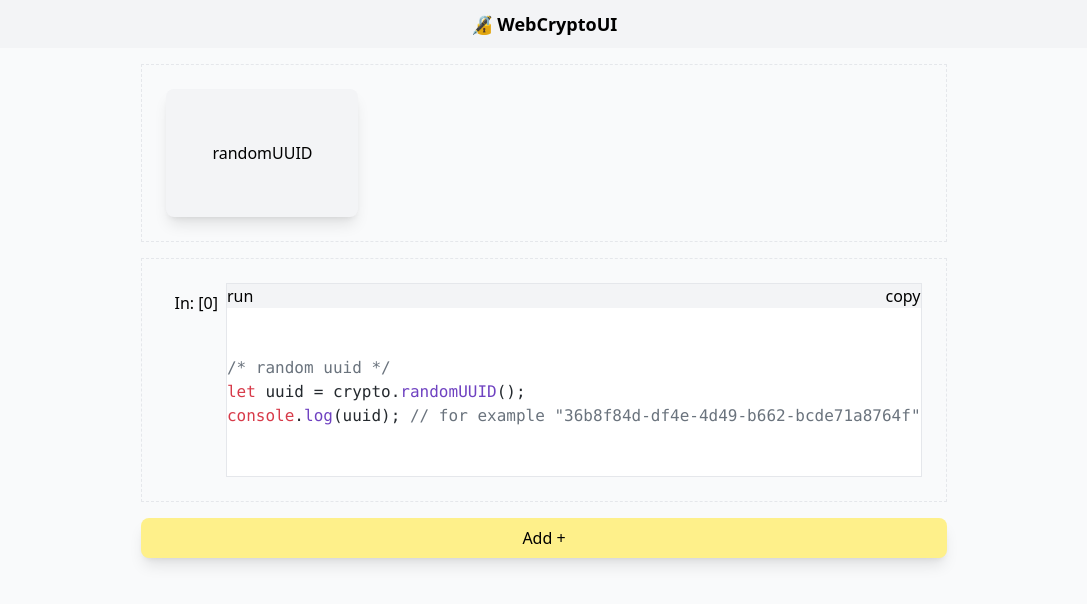
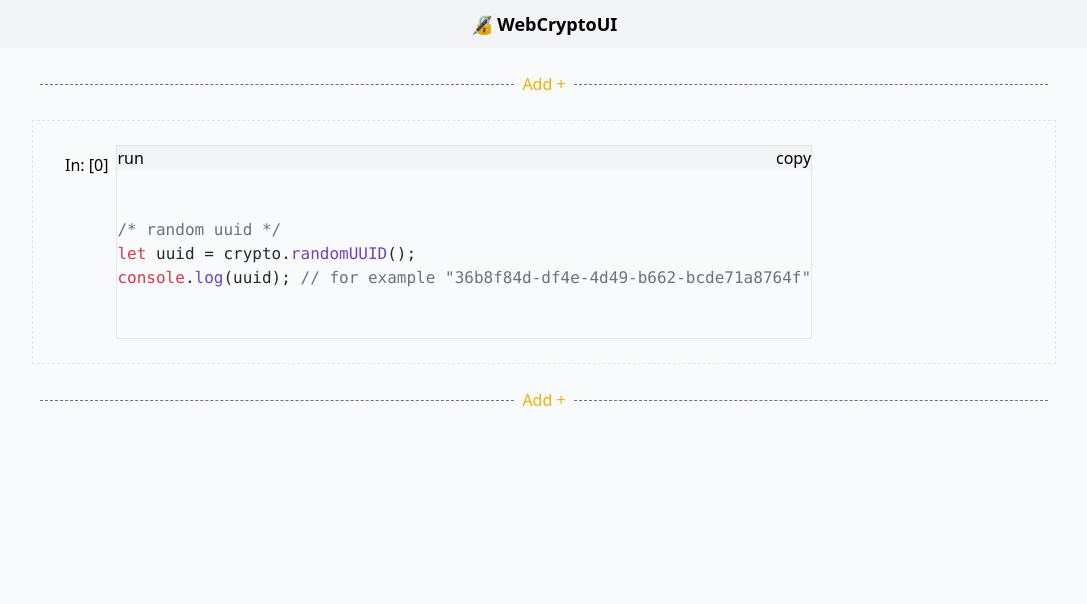
Before and after one commit to gradientsearch/WebCryptoUI, a SvelteKit app: page / in a window 1280 px wide. Both pictures are taken after a click on the button "randomUUID". Shown: the top 604 px of the page, without its empty margins (96-1183 px from the left). Built offline with nearby package versions, Linux system fonts and the light colour scheme.

Commit message:
add initial add flow

```diff
--- a/src/routes/+page.svelte
+++ b/src/routes/+page.svelte
@@ -1,7 +1,37 @@
 <script lang="ts">
 	import 'highlight.js/styles/github.css';
-	import RandomUuid from './components/randomUUID.svelte';
 	import Methods from './components/methods.svelte';
+	import AddMethod from './components/addMethod.svelte';
+	import { MethodService, type Method, type MethodFunctions } from './services/methods.service';
+	import { getComponent } from './components';
+
+	function showMethods(idx: number) {
+		let m: Method = {
+			methodType: 'methods',
+			idx: idx
+		};
+		methods.splice(m.idx, 0, m);
+        console.log(methods)
+	}
+
+	function create(m: Method) {
+		methods.splice(m.idx, 0, m);
+		console.log(methods, m);
+	}
+
+	function update(m: Method) {}
+
+	function deleteFn(m: Method) {}
+
+	let fnMethods: MethodFunctions = {
+		create: create,
+		update: update,
+		delete: deleteFn
+	};
+
+	let methodService = $state(new MethodService(fnMethods));
+
+	let methods: Method[] = $state([]);
 </script>
 
 <header class="bg-base-100 sticky top-0 flex h-[48px] items-center justify-center p-1">
@@ -11,44 +41,27 @@
 </header>
 
 <div class="flex h-full w-full justify-center">
-	<div class="max-w-5xl">
-		<Methods></Methods>
-		<!--  code  -->
-		{#if true}
-			<RandomUuid></RandomUuid>
+	<div class="w-full max-w-5xl">
+		{#if methods.length === 0}
+			<div class="w-[100%]">
+				<Methods bind:methodService idx={0}></Methods>
+			</div>
 		{/if}
 
-		{#if false}
-			<div class="mt-4 flex flex-row">
-				<div>(sidebar)</div>
+		{#each methods as m, idx}
+			{#if idx === 0}
+				<AddMethod bind:fn={create} idx={0}></AddMethod>
+			{/if}
+			{#if m.methodType === 'methods'}
+				{@const Component = getComponent(m.methodType)}
 
-				<div class=" border-base-200 flex min-w-[500px] flex-row items-start border">
-					<div class="flex-col">
-						<div class="flex min-w-[100%] justify-between">parameters</div>
-
-						<span class="border-base-200 flex min-w-[100%] flex-1 border-t border-dotted"></span>
-
-						<div>Code</div>
-					</div>
-				</div>
-			</div>
-		{/if}
-		<!--  Add button  -->
-
-		<button
-			class="bg-primary-200 w-100 mt-4 flex min-w-[100%] items-center justify-center rounded-lg p-2 shadow-lg"
-		>
-			<div class="w-100 flex flex-row">
-				<span>Add +</span>
-			</div>
-
-			<div></div>
-		</button>
+				<Component idx={idx} bind:methodService></Component>
+			{:else}
+				{@const Component = getComponent(m.methodType)}
+				<Component idx={idx}></Component>
+				<AddMethod bind:fn={showMethods} idx={idx + 1}></AddMethod>
+			{/if}
+			<!-- <Methods bind:methodService idx={idx + 1}></Methods> -->
+		{/each}
 	</div>
 </div>
-
-<style>
-	pre {
-		@apply bg-base-50;
-	}
-</style>
--- a/src/routes/components.ts
+++ b/src/routes/components.ts
@@ -1,23 +1,24 @@
-import RandomUuid from "./components/randomUUID.svelte";
-
+import Methods from './components/methods.svelte';
+import RandomUuid from './components/randomUUID.svelte';
 
 export let components = {
-    "randomUUID": {
+	randomUUID: {
 		component: RandomUuid,
-        order: 1,
+		order: 1
 	}
-}
+};
 
-
-export function getSortedComponents(): string[]{
+export function getSortedComponents(): string[] {
 	return Object.keys(components).sort((a, b) => {
-        return components[a].order < components[b].order ? 0 : 1
-    })
+		return components[a].order < components[b].order ? 0 : 1;
+	});
 }
 
 export function getComponent(type: string) {
 	switch (type) {
 		case 'randomUUID':
-            return RandomUuid
+			return RandomUuid;
+		case 'methods':
+			return Methods;
 	}
 }
--- /dev/null
+++ b/src/routes/components/addMethod.svelte
@@ -0,0 +1,14 @@
+<script lang="ts">
+	let { fn = $bindable<Function>(), idx = $bindable<number>() } = $props();
+</script>
+
+<button
+	onclick={() => fn(idx)}
+	class=" w-100 mt-4 flex min-w-[100%] items-center justify-center p-2"
+>
+	<div class="flex w-[100%] flex-row items-center">
+		<span class="border-base-500 h-[1px] w-[100%] flex-1 border-t border-dashed"></span>
+		<span class="text-primary-500 px-2">Add +</span>
+		<span class="border-base-500 h-[1px] w-[100%] flex-1 border-t border-dashed"></span>
+	</div>
+</button>
--- a/src/routes/components/container.svelte
+++ b/src/routes/components/container.svelte
@@ -50,3 +50,10 @@
 		</div>
 	{/if}
 </BaseContainer>
+
+
+<style>
+	pre {
+		@apply bg-base-50;
+	}
+</style>
--- a/src/routes/components/methods.svelte
+++ b/src/routes/components/methods.svelte
@@ -1,12 +1,18 @@
 <script lang="ts">
 	import { getSortedComponents } from '../components';
+	import type { MethodService } from '../services/methods.service';
 	import BaseContainer from './baseContainer.svelte';
+	let { methodService = $bindable<MethodService>(), idx = 0 } = $props();
+
+    function add (k: string) {
+        methodService.create(k, idx)
+    }
 </script>
 
 <BaseContainer>
 	<div class="flex-col">
-		{#each getSortedComponents() as c}
-			<button class="bg-base-100 w-48 h-32 rounded-lg p-2 text-base shadow-lg"> {c} </button>
+		{#each getSortedComponents() as k}
+			<button onclick={() => add(k)} class="bg-base-100 h-32 w-48 rounded-lg p-2 text-base shadow-lg"> {k} </button>
 		{/each}
 	</div>
 </BaseContainer>
--- /dev/null
+++ b/src/routes/services/methods.service.ts
@@ -0,0 +1,46 @@
+import { getComponent } from "../components";
+
+export interface Method {
+    methodType: string
+    idx: number
+
+}
+
+export interface MethodFunctions {
+    create(m: Method): void;
+    update(m: Method): void;
+    delete(m: Method): void;
+}
+
+function NewMethodFunctions(){
+    return {
+        create: function (m: Method): void {
+            throw new Error("Function not implemented.");
+        },
+        update: function (m: Method): void {
+            throw new Error("Function not implemented.");
+        },
+        delete: function (m: Method): void {
+            throw new Error("Function not implemented.");
+        }
+    }
+}
+
+export class MethodService {
+
+    methods = []
+    fnMethods: MethodFunctions = NewMethodFunctions()
+
+    constructor(fnMethods: MethodFunctions) {
+        this.fnMethods = fnMethods
+    }
+
+    create(m: string, idx: number){
+        let method: Method = {
+            methodType: m,
+            idx: idx
+        }
+        this.fnMethods.create(method)
+    }
+
+}
```
Lines whose indentation alone changed are shown as unchanged.
